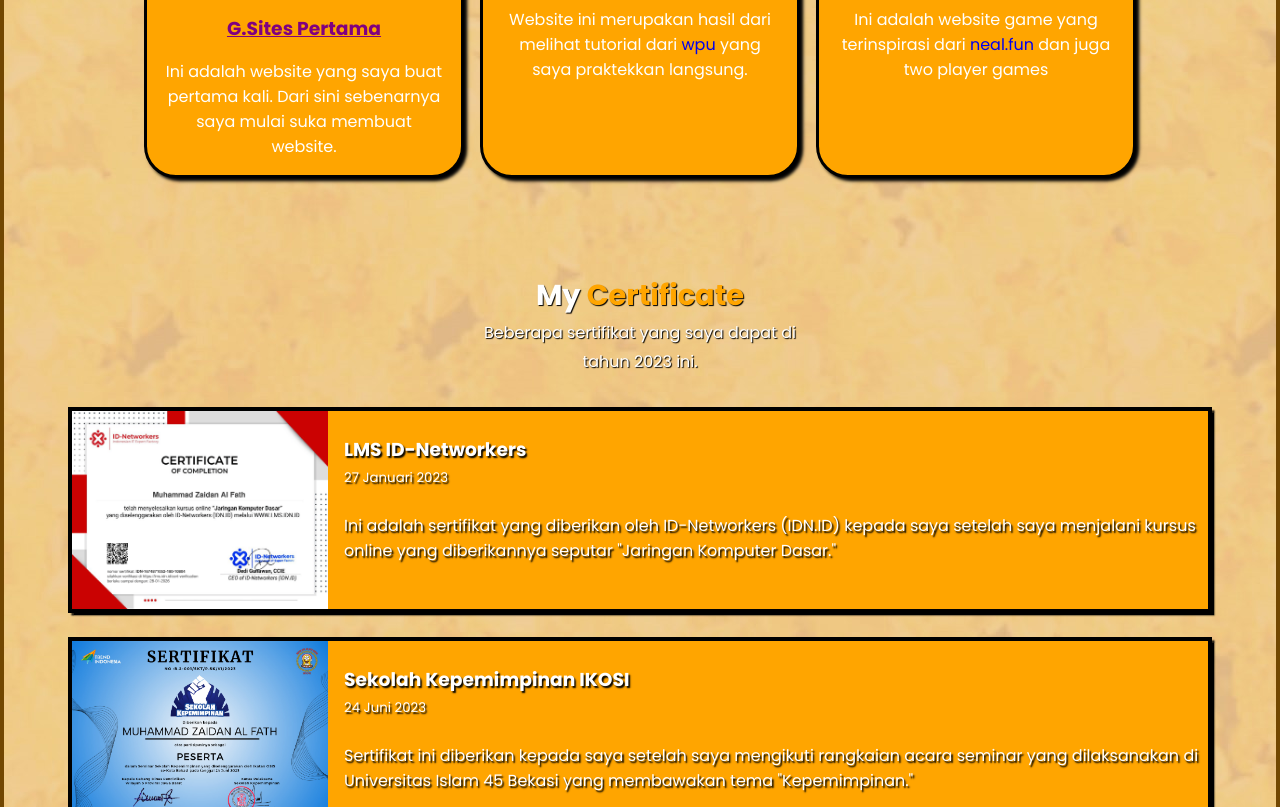
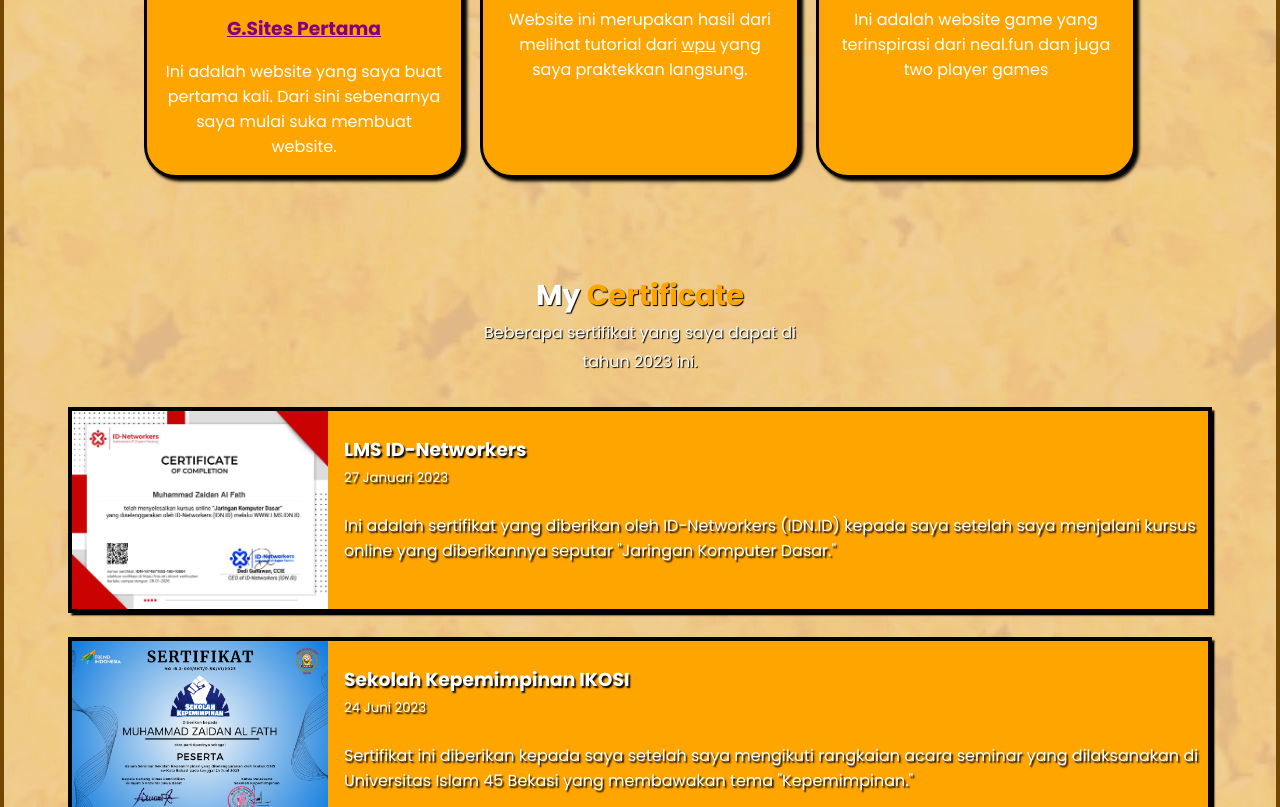
Before and after one commit to Zaidan1106/Zaidan1106.github.io, a plain HTML site: page index.html in a window 1280 px wide. Shown: the part 5325-6132 px from the top of the page. Drawn offline with nearby package versions, Linux system fonts and the light colour scheme; a script that the page names is missing.

Commit message:
project upgrade

```diff
--- a/index.html
+++ b/index.html
@@ -313,7 +313,7 @@
                         <a href="https://zaidan1106.github.io/raza-teknik/" target="_blank">
                             <h3>Web Kopi Kenangan</h3>
                         </a>
-                        <p>Website ini merupakan hasil dari melihat tutorial dari <a href="https://www.youtube.com/@sandhikagalihWPU">wpu</a> yang saya praktekkan langsung.</p>
+                        <p>Website ini merupakan hasil dari melihat tutorial dari <a href="https://www.youtube.com/@sandhikagalihWPU" style="color: white; text-decoration: underline;">wpu</a> yang saya praktekkan langsung.</p>
                     </div>
                 </div>
 
@@ -335,7 +335,7 @@
                         <a href="https://zaidan1106.github.io/games/" target="_blank">
                             <h3>Web Games</h3>
                         </a>
-                        <p>Ini adalah website game yang terinspirasi dari <a href="https://neal.fun/">neal.fun</a> dan juga two player games</p>
+                        <p>Ini adalah website game yang terinspirasi dari neal.fun dan juga two player games</p>
                     </div>
                 </div>
 
```
